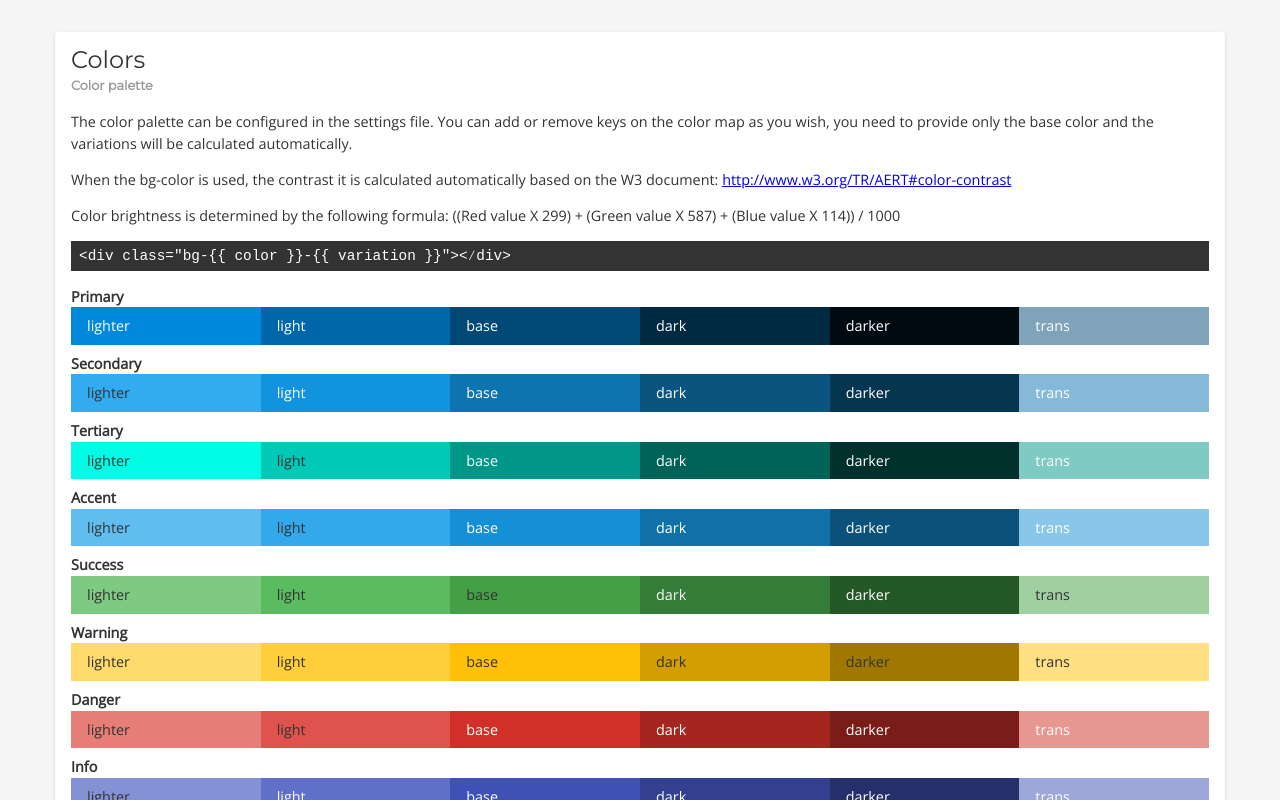
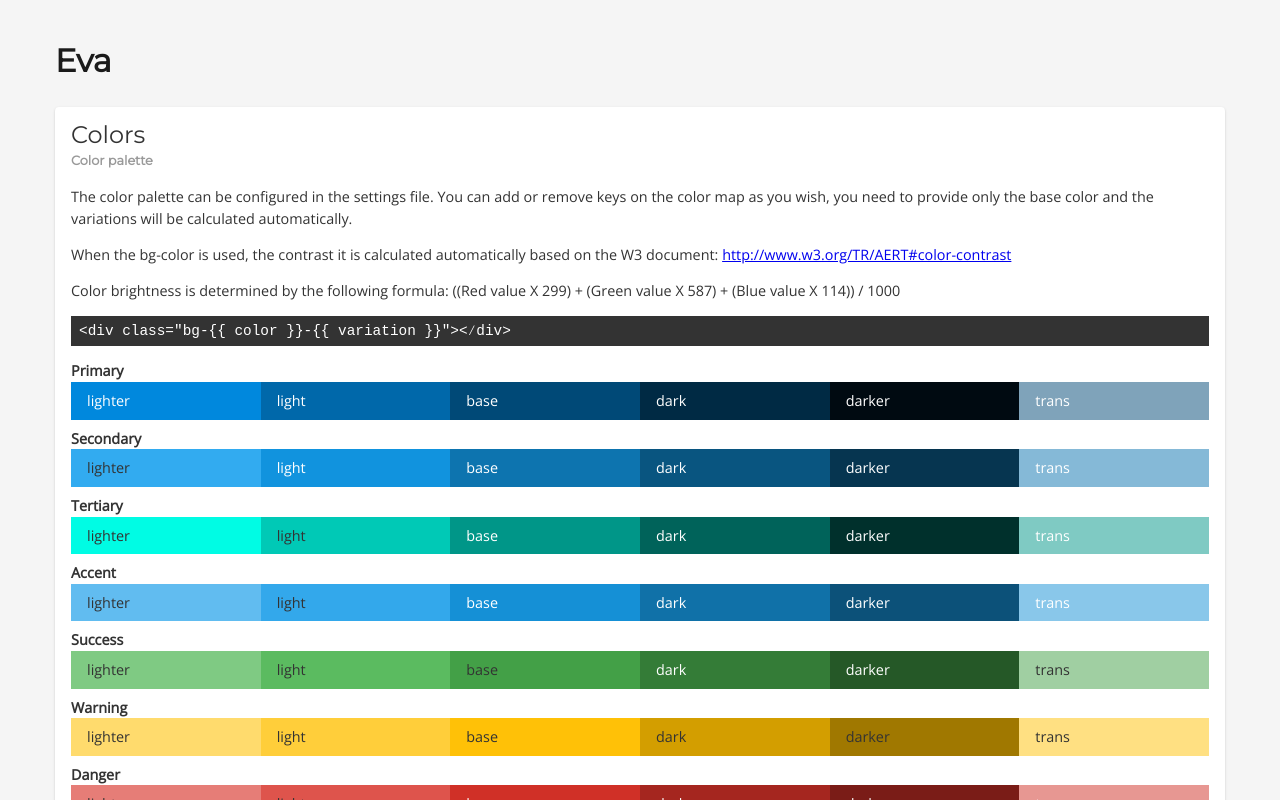
Before and after one commit to Mariopdel94/angular-starter, an Angular app: page / in a window 1280 px wide. Shown: the top 800 px of the page. Built offline with nearby package versions, Linux system fonts and the light colour scheme.

Commit message:
Added EVA title

```diff
--- a/src/app/pages/styleguide/styleguide.component.html
+++ b/src/app/pages/styleguide/styleguide.component.html
@@ -1,6 +1,7 @@
 <main class="styleguide-container">
   <div class="grid-container">
     <div class="padding-y">
+      <h1>Eva</h1>
       <div class="card margin-y">
         <div class="card-title">
           Colors
@@ -10,19 +11,21 @@
         </div>
         <div class="card-content">
           <p>
-            The color palette can be configured in the settings file.
-            You can add or remove keys on the color map as you wish, you need to
-            provide only the base color and the variations will be calculated
+            The color palette can be configured in the settings file. You can
+            add or remove keys on the color map as you wish, you need to provide
+            only the base color and the variations will be calculated
             automatically.
           </p>
           <p>
             When the bg-color is used, the contrast it is calculated
             automatically based on the W3 document:
-            <a target="_blank" href="http://www.w3.org/TR/AERT#color-contrast">http://www.w3.org/TR/AERT#color-contrast</a>
+            <a target="_blank" href="http://www.w3.org/TR/AERT#color-contrast">
+              http://www.w3.org/TR/AERT#color-contrast
+            </a>
           </p>
           <p>
-            Color brightness is determined by the following formula:
-            ((Red value X 299) + (Green value X 587) + (Blue value X 114)) / 1000
+            Color brightness is determined by the following formula: ((Red value
+            X 299) + (Green value X 587) + (Blue value X 114)) / 1000
           </p>
           <pre>
 &lt;div class="bg-{{ '{' + '{ color }' + '}' }}-{{
```
